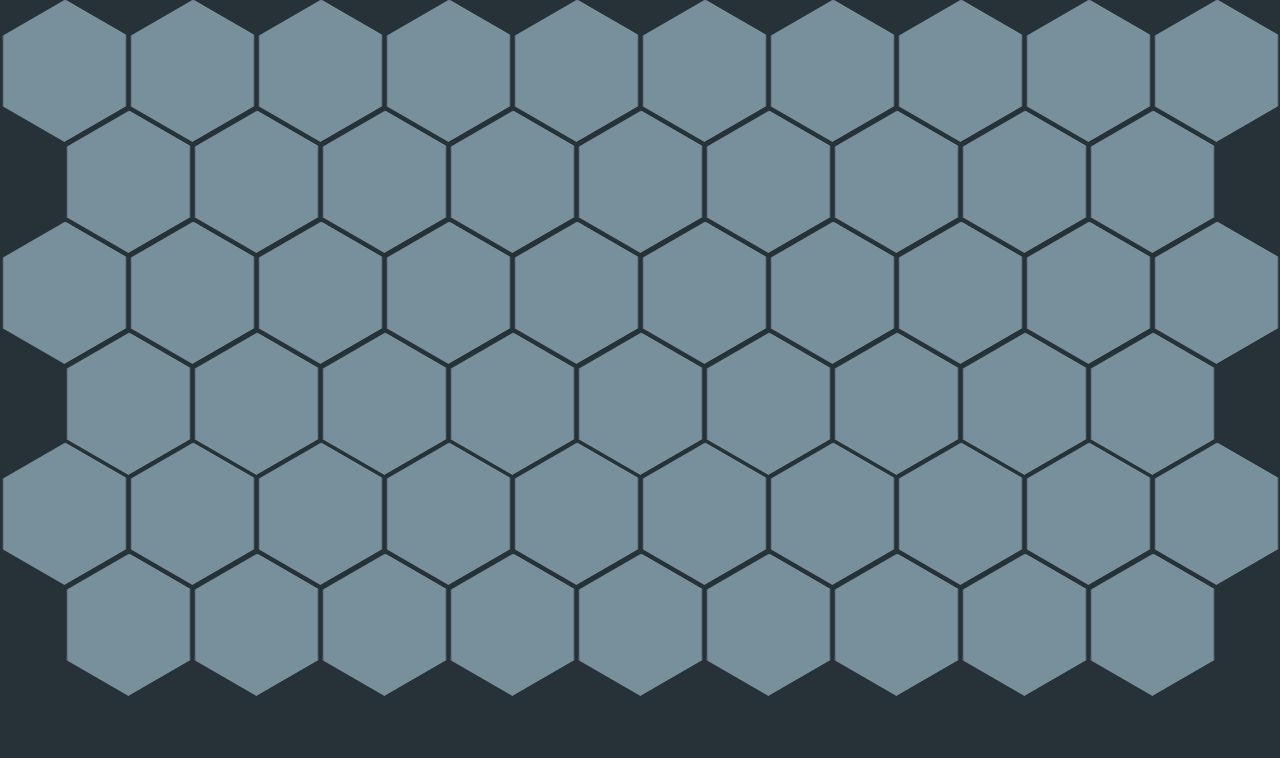
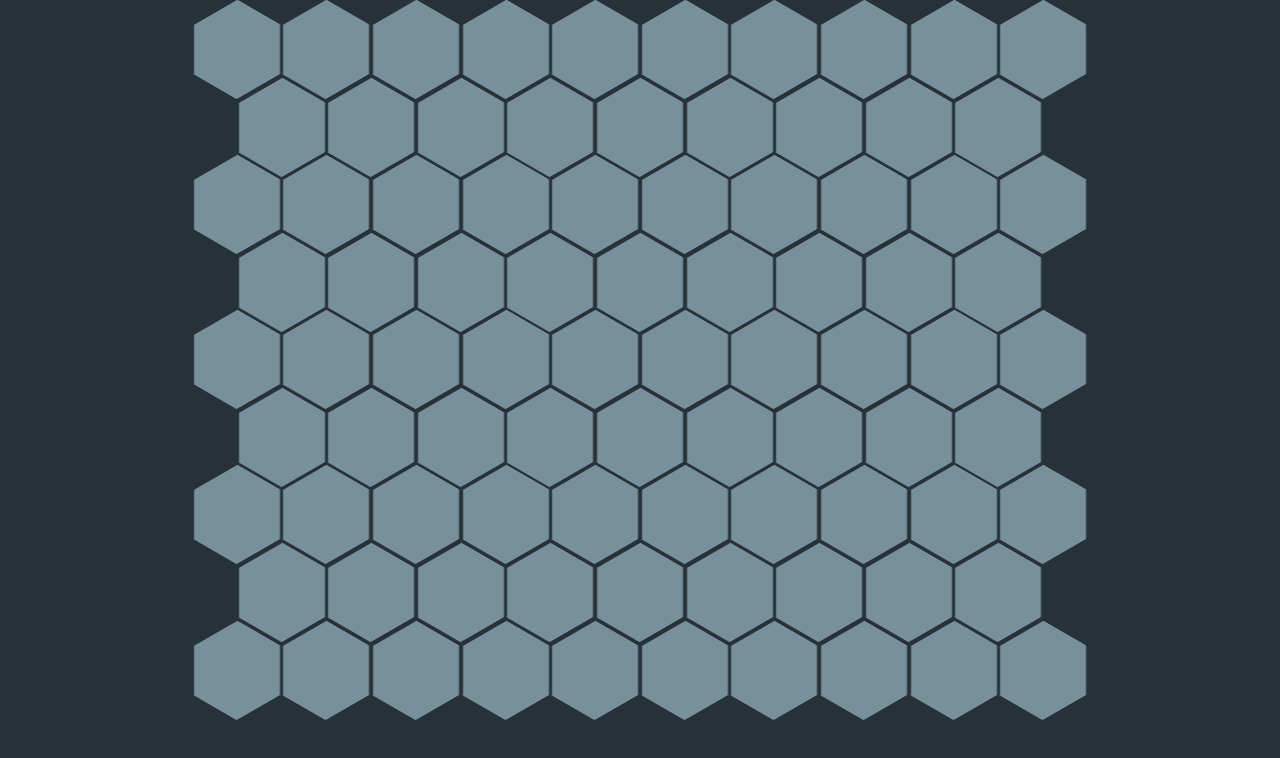
Before and after one commit to ClaySpike/Econ-Final-Project, a React (Create React App) app: page / in a window 1280 px wide. Shown: the top 758 px of the page. Built offline with nearby package versions, Linux system fonts and the light colour scheme.

Commit message:
Hex Grid done

```diff
--- a/src/App.css
+++ b/src/App.css
@@ -10,7 +10,7 @@ body {
 #hexGrid {
   display: flex;
   flex-wrap: wrap;
-  width: 100%;
+  width: 70%;
   margin: 0 auto;
   overflow: hidden;
   font-family: 'Raleway', sans-serif;
--- a/src/App.js
+++ b/src/App.js
@@ -6,7 +6,7 @@ class App extends Component {
     super(props);
 
     this.state = {
-      hexGrid: new Array(6),
+      hexGrid: new Array(9),
     };
     for(let i = 0; i < this.state.hexGrid.length; i++){
       if(i % 2 === 0){
@@ -39,16 +39,7 @@ class App extends Component {
 
   render() {
     return (
-      <ul id="hexGrid">{ this.giveHexes() }
-        {/*<li class="hex">
-          <div class="hexIn">
-            <div class="hexLink">
-              <h1>This is a title</h1>
-              <p>Some sample text about the article this hexagon leads to</p>
-            </div>
-          </div>
-        </li>*/}
-      </ul>
+      <ul id="hexGrid">{ this.giveHexes() }</ul>
     );
   }
 }
```
